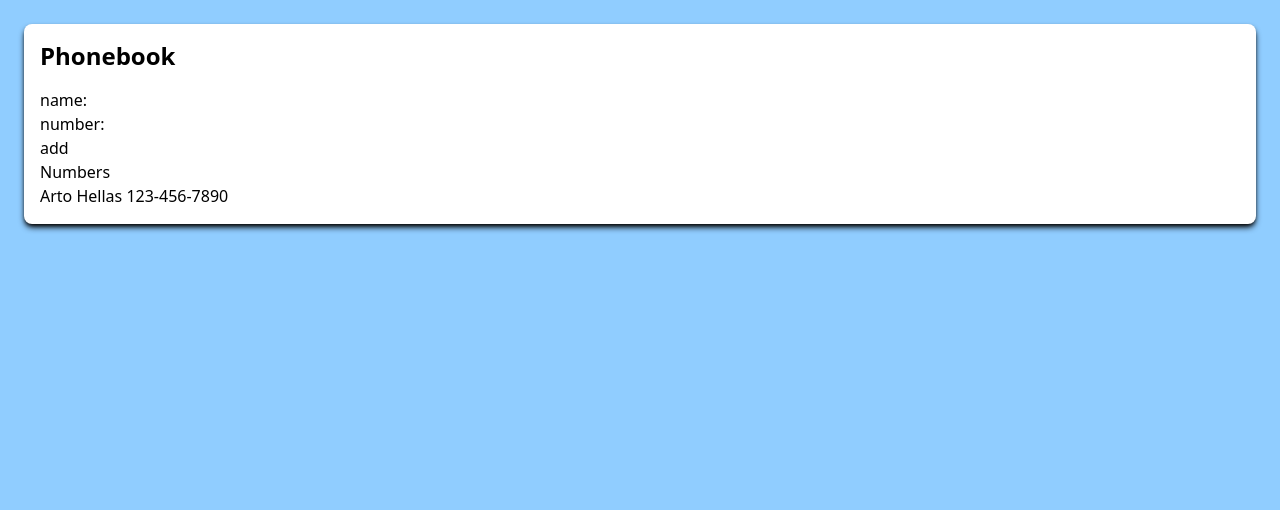
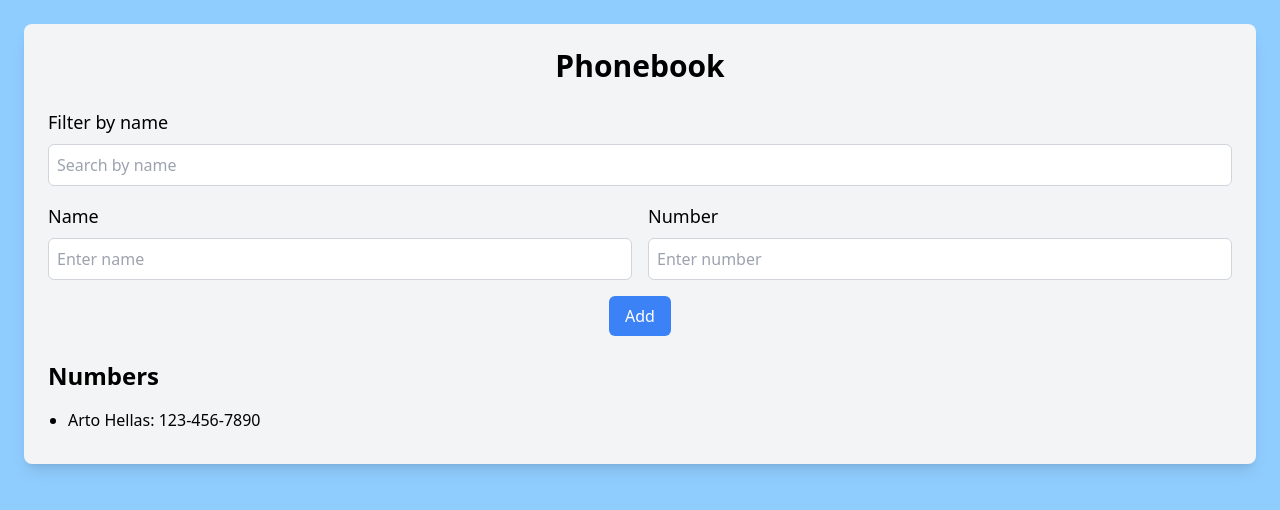
Before and after one commit to RaulBecerraB/react-phone-book, a React (Vite) app: page / in a window 1280 px wide. Shown: the top 510 px of the page. Built offline with nearby package versions, Linux system fonts and the light colour scheme.

Commit message:
Enchance the UI

```diff
--- a/src/App.jsx
+++ b/src/App.jsx
@@ -4,8 +4,16 @@ const App = () => {
   const [persons, setPersons] = useState([
     { name: 'Arto Hellas', number: '123-456-7890' }
   ])
+
+  const [filter, setFilter] = useState('')
   const [newName, setNewName] = useState('')
   const [newNumber, setNewNumber] = useState('')
+
+  const filteredPersons = persons.filter(person => person.name.toLowerCase().includes(filter.toLowerCase()))
+
+  function handleFilterChange (event) {
+    setFilter(event.target.value)
+  }
 
   function addPerson (event) {
     event.preventDefault()
@@ -30,22 +38,54 @@ const App = () => {
   }
 
   return (
-    <div className='m-6 p-4 bg-white rounded-lg shadow-md shadow-black'>
-      <h1 className='text-2xl font-semibold mb-4'>Phonebook</h1>
-      <form onSubmit={addPerson}>
-        <div>
-          name: <input value={newName} onChange={handlePersonChange}/>
+    <div className='m-6 p-6 bg-gray-100 rounded-lg shadow-lg'>
+      <h1 className='text-3xl font-bold mb-6 text-center'>Phonebook</h1>
+      <div className='mb-4'>
+        <label className='block text-lg font-medium mb-2'>Filter by name</label>
+        <input
+          value={filter}
+          onChange={handleFilterChange}
+          className='w-full p-2 border border-gray-300 rounded-md focus:outline-none focus:ring-2 focus:ring-blue-500'
+          placeholder='Search by name'
+        />
+      </div>
+      <form onSubmit={addPerson} className='mb-6'>
+        <div className='mb-4 flex'>
+          <div className='w-1/2 pr-2'>
+            <label className='block text-lg font-medium mb-2'>Name</label>
+            <input
+              value={newName}
+              onChange={handlePersonChange}
+              className='w-full p-2 border border-gray-300 rounded-md focus:outline-none focus:ring-2 focus:ring-blue-500'
+              placeholder='Enter name'
+            />
+          </div>
+          <div className='w-1/2 pl-2'>
+            <label className='block text-lg font-medium mb-2'>Number</label>
+            <input
+              value={newNumber}
+              onChange={handleNumberChange}
+              className='w-full p-2 border border-gray-300 rounded-md focus:outline-none focus:ring-2 focus:ring-blue-500'
+              placeholder='Enter number'
+            />
+          </div>
         </div>
-        <div>
-          number: <input value={newNumber} onChange={handleNumberChange}/>
-        </div>
-        <div>
-          <button type="submit">add</button>
+        <div className='text-center'>
+          <button
+            type="submit"
+            className='px-4 py-2 bg-blue-500 text-white rounded-md hover:bg-blue-600 focus:outline-none focus:ring-2 focus:ring-blue-500'
+          >
+            Add
+          </button>
         </div>
       </form>
-      <h2>Numbers</h2>
-      <ul>
-        {persons.map((person, index) => <li key={index}>{person.name} {person.number}</li>)}
+      <h2 className='text-2xl font-semibold mb-4'>Numbers</h2>
+      <ul className='list-disc pl-5'>
+        {filteredPersons.map((person, index) => (
+          <li key={index} className='mb-2'>
+            <span className='font-medium'>{person.name}</span>: {person.number}
+          </li>
+        ))}
       </ul>
     </div>
   )
```
